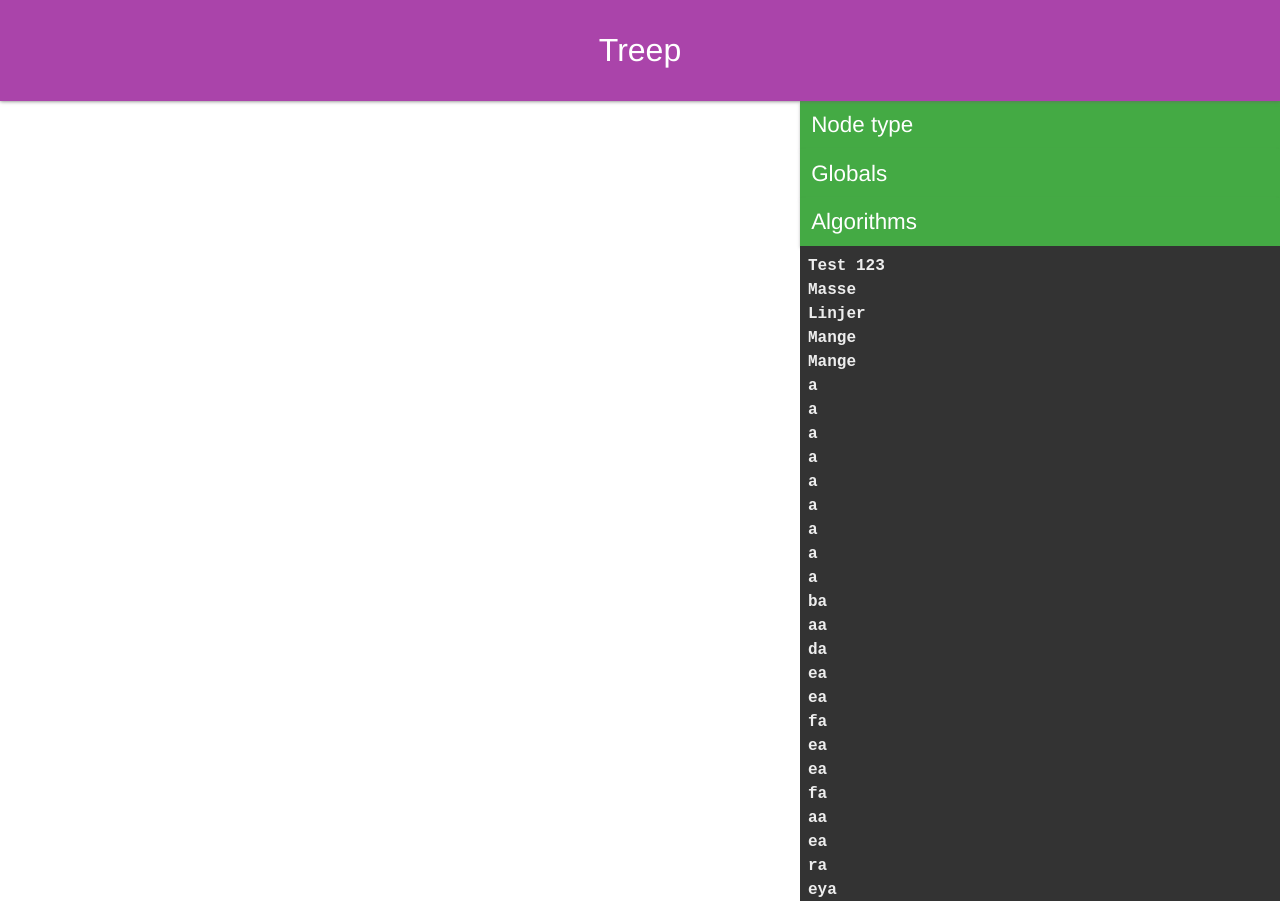
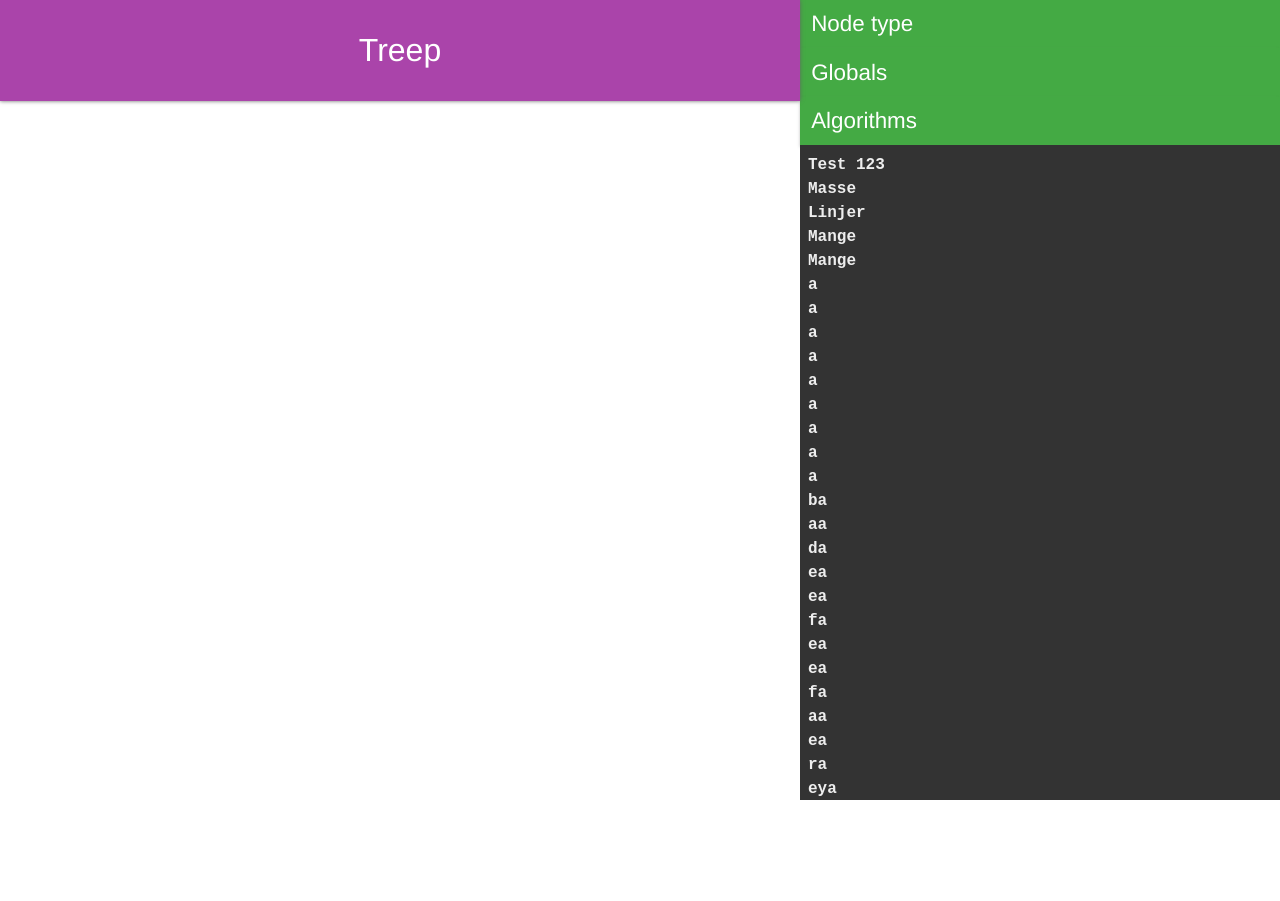
Before and after one commit to haved/grafviz, a Vue app: page / in a window 1280 px wide. After the commit the page ends 800 px from the top, so only its background shows below. Built offline with nearby package versions, Linux system fonts and the light colour scheme.

Commit message:
Rearrange stuff to finally make the scrolling and screen height work

```diff
--- a/src/App.vue
+++ b/src/App.vue
@@ -1,10 +1,10 @@
 <template>
   <div id="app">
-    <menubar v-bind="menubar"></menubar>
     <div class="main_contents">
+      <menubar v-bind="menubar"></menubar>
       <div id="container"></div>
-      <sidebar v-bind="sidebar"></sidebar>
     </div>
+    <sidebar v-bind="sidebar"></sidebar>
   </div>
 </template>
 
@@ -27,7 +27,6 @@ export default class App extends Vue {
 
 <style lang="scss">
 html {
-  max-height: 100vh;
   overflow: hidden;
 }
 
@@ -38,25 +37,24 @@ body, html {
 
 #app {
   width: 100%;
-  height: 100vh;
-  max-height: 100%;
+  min-height: 100vh;
+  max-height: 100vh;
   display: flex;
-  flex-direction: column;
+  flex-direction: row;
   align-items: stretch;
 
   font-family: 'Franklin Gothic Medium', 'Arial Narrow', Arial, sans-serif;
 }
 
 .main_contents {
-  max-height: 100%;
-  flex-grow: 1;
+  flex-grow: 10;
   display:flex;
-  flex-direction: row;
+  flex-direction: column;
   align-items: stretch;
 }
 
 #container {
-  flex-grow: 10;
+  flex-grow: 1;
   min-width: 300px;
   min-height: 300px;
 }
@@ -65,11 +63,10 @@ body, html {
  * On screens smaller than or equal to this, we put the sidebar bellow and allow scrolling down
  */
 @media screen and (max-width: 70rem) {
-  .main_contents {
+  #app {
     flex-direction: column;
-    align-items: stretch;
   }
-  html {
+  html, body, #app {
     overflow-y: auto;
     max-height: auto;
   }
--- a/src/components/GuideText.vue
+++ b/src/components/GuideText.vue
@@ -6,7 +6,8 @@
             Linjer<br>
             Mange<br>
             Mange<br>
-            a<br>a<br>a<br>a<br>a<br>a<br>a<br>a<br>a<br>ba<br>aa<br>da<br>ea<br>ea<br>fa<br>ea<br>ea<br>fa<br>aa<br>ea<br>ra<br>eya<br>fa<br>wa<br>ydya<br>Ferdig
+            a<br>a<br>a<br>a<br>a<br>a<br>a<br>a<br>a<br>ba<br>aa<br>da<br>ea<br>ea<br>fa<br>ea<br>ea<br>fa<br>aa<br>
+            ea<br>ra<br>eya<br>fa<br>wa<br>ydyaea<br>ra<br>eya<br>fa<br>wa<br>ydya<br>Ferdig
         </div>
     </div>
 </template>
--- a/src/components/Sidebar.vue
+++ b/src/components/Sidebar.vue
@@ -33,6 +33,7 @@ export default class Sidebar extends Vue {
   flex-shrink: 1;
 	display: flex;
   min-width: 30rem;
+  max-height: 100%;
 	flex-direction: column;
 }
 </style>
```
